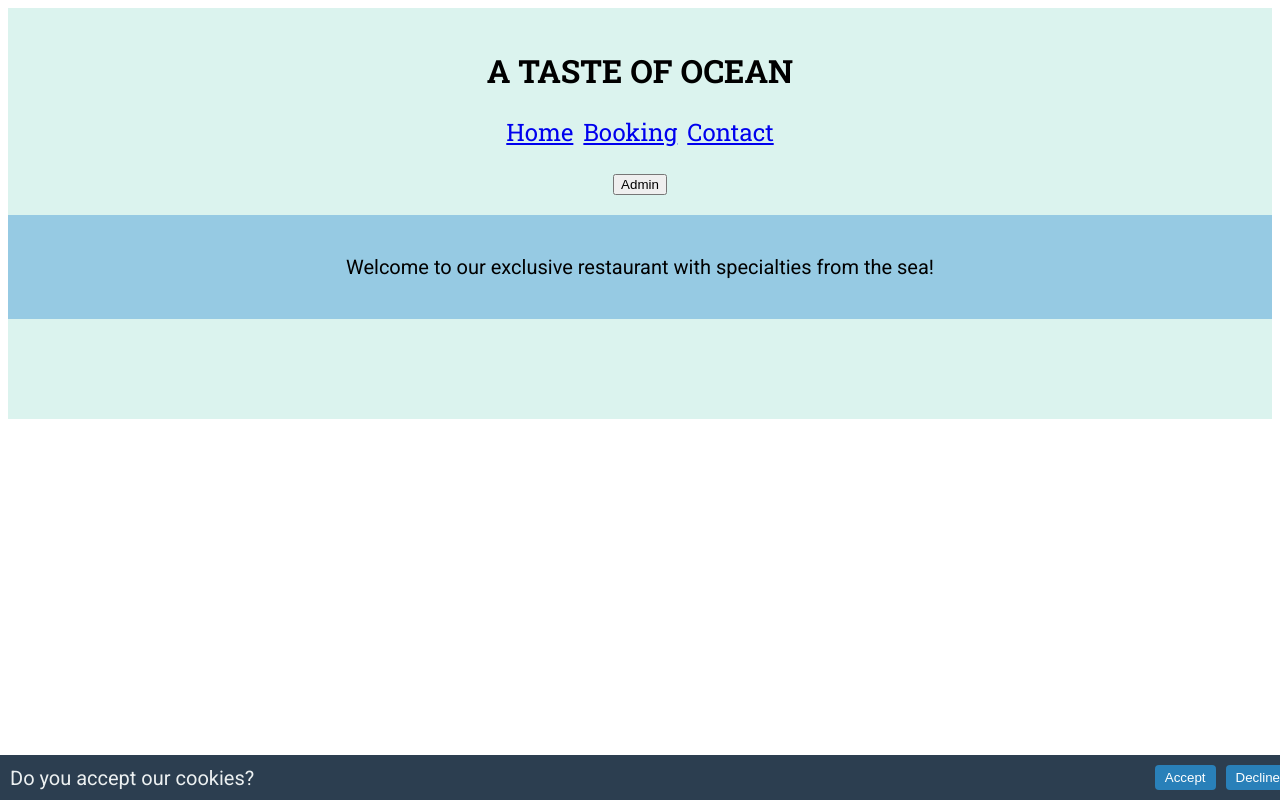
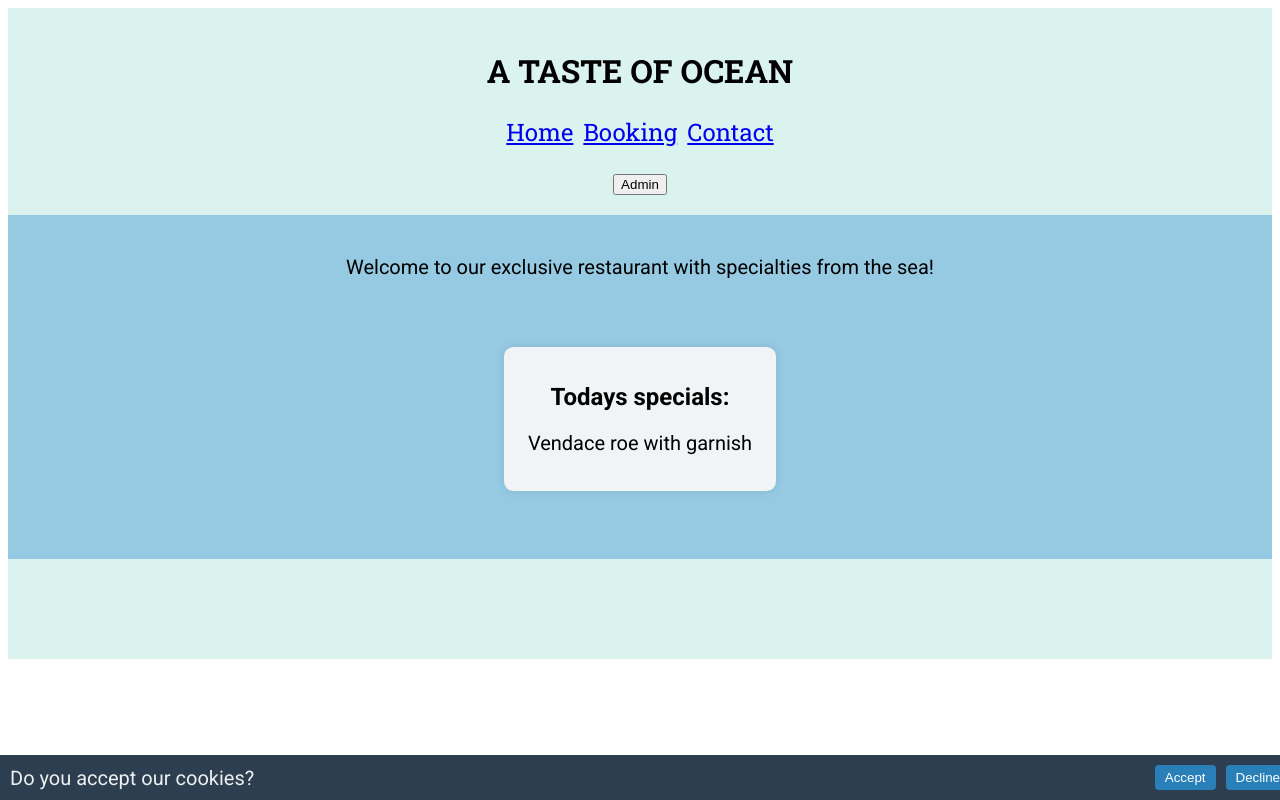
Before and after one commit to c-ridesjo/restaurant-hcj, a React (Vite) app: page / in a window 1280 px wide. Built offline with nearby package versions, Linux system fonts and the light colour scheme; no server answers.

Commit message:
Add todays special menu to start page

```diff
--- a/src/components/pages/StartPage.tsx
+++ b/src/components/pages/StartPage.tsx
@@ -1,10 +1,39 @@
-import React from 'react';
+import React, { useEffect, useState } from 'react';
 import AcceptCookies from '../AcceptCookies';
+import { H2 } from '../styled/Headings';
+import { CenteredWrapper, SmallWrapper } from '../styled/Wrappers';
+
+const specials = [
+	'Gravlax with mustard sauce and lemon crème',
+	'Temperated sallad with lobster, scallops and sherry vinaigrettee',
+	'Witch sole with browned butter, beetroot and capers',
+	'Halibut with clarfied butter, shrimps, egg and horseradish',
+	'Salmon carpaccio with lime, chili and ginger dressing',
+	'Vendace roe with garnish',
+	'Smoked salmon with sour cream and horseradish'
+];
 
 export const StartPage: React.FC = () => {
+	const [todaysSpecials, setTodaysSpecials] = useState<string>('');
+
+	useEffect(() => {
+		const dayToday = new Date().getUTCDay();
+
+		setTodaysSpecials(specials[dayToday]);
+	}, []);
+
 	return (
 		<>
 			<p>Welcome to our exclusive restaurant with specialties from the sea!</p>
+
+			<CenteredWrapper>
+				<SmallWrapper>
+					<H2>Todays specials:</H2>
+					<p>{todaysSpecials}</p>
+				</SmallWrapper>
+			</CenteredWrapper>
+
+
 			<AcceptCookies></AcceptCookies>
 		</>
 	);
```
